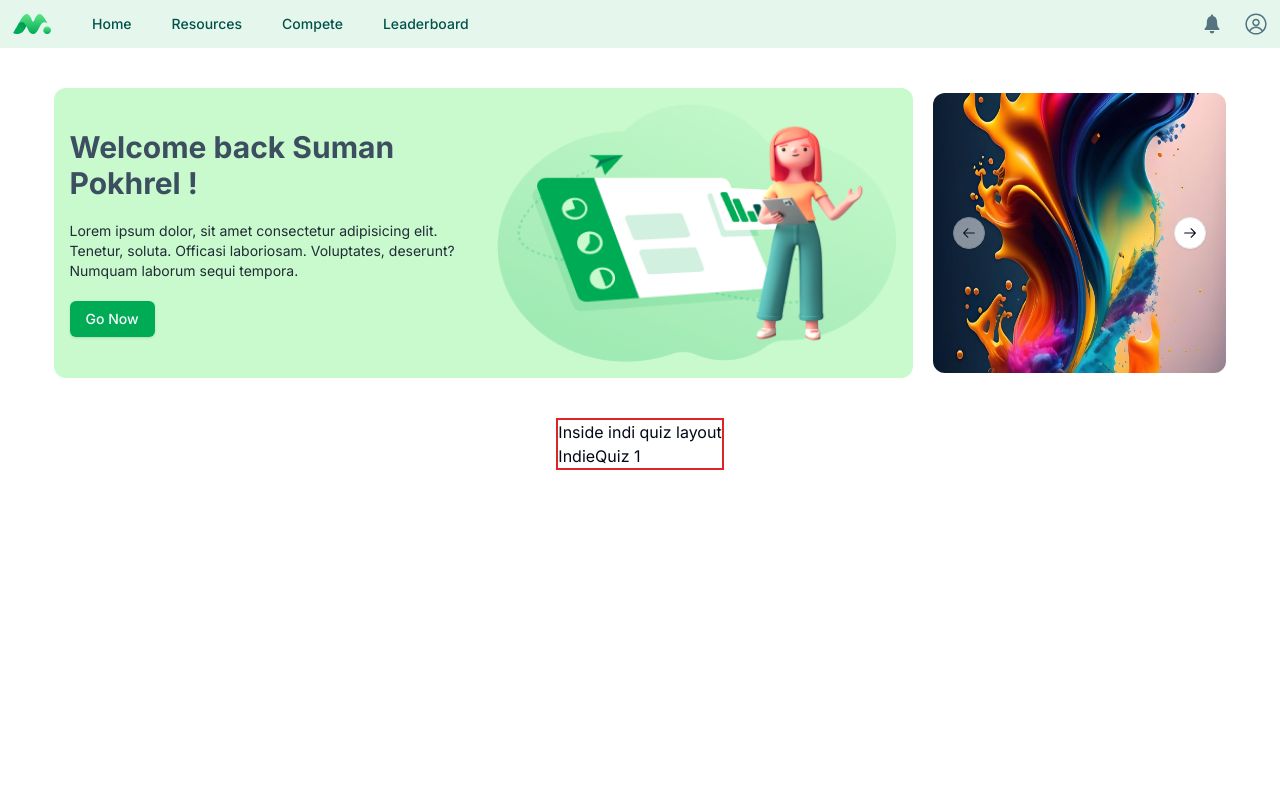
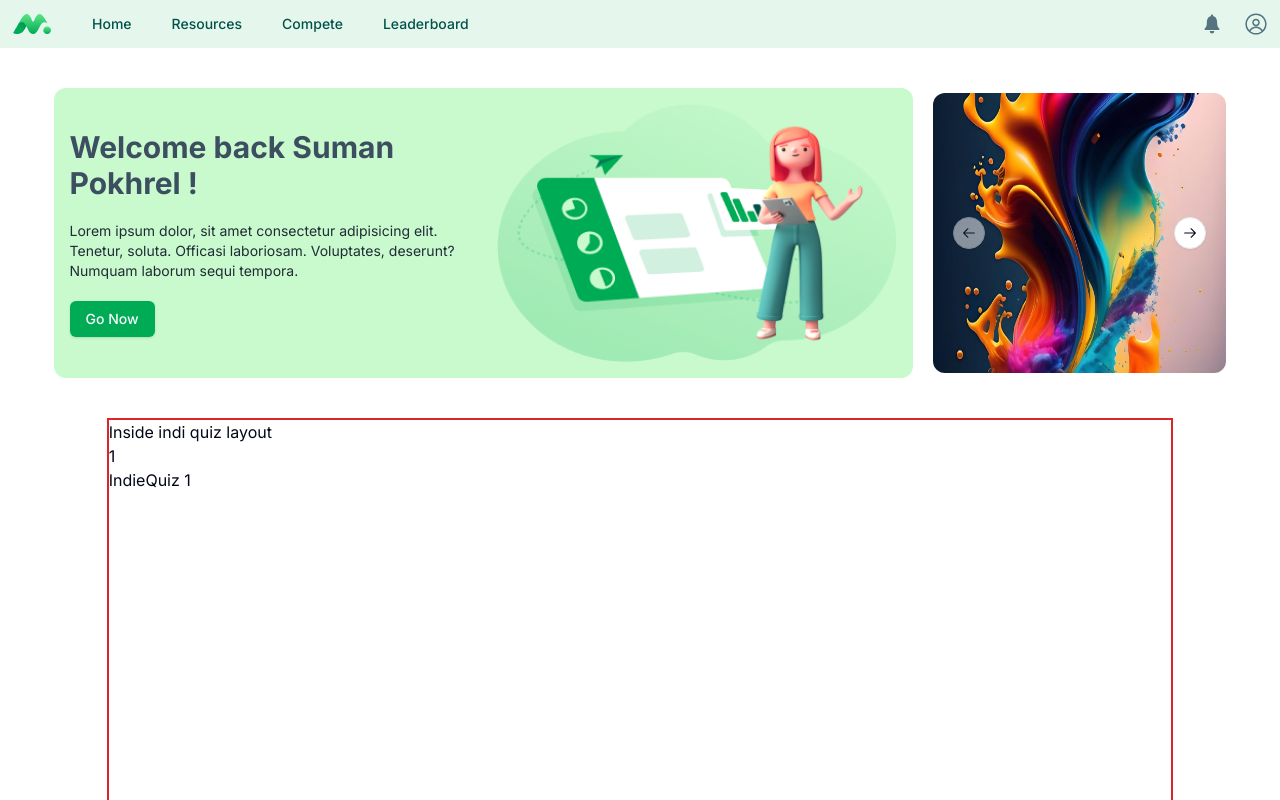
Before and after one commit to Suman196pokhrel/PyroPrep, a Next.js app: page /dashboard/1/1/1 in a window 1280 px wide. Shown: the top 800 px of the page. Built offline with nearby package versions, Linux system fonts and the light colour scheme.

Commit message:
added additional routes in dashboard

```diff
--- a/app/dashboard/[domainId]/[subDomainId]/[quizid]/layout.tsx
+++ b/app/dashboard/[domainId]/[subDomainId]/[quizid]/layout.tsx
@@ -4,15 +4,21 @@ import React from 'react'
 
 type IndiQuizLayoutProps = {
     children: React.ReactNode
+    params: {
+        quizid: string
+    }
+
 }
 
 
 const IndiQuizLayout = ({
-    children
+    children,
+    params,
 }: IndiQuizLayoutProps) => {
     return (
-        <div className='border-2 border-red-600'>
+        <div className='border-2 border-red-600 w-full min-h-screen'>
             <h2>Inside indi quiz layout</h2>
+            <p>{params.quizid}</p>
             <div>
                 {children}
             </div>
--- /dev/null
+++ b/app/dashboard/compete/page.tsx
@@ -0,0 +1,9 @@
+import React from 'react'
+
+const Compete = () => {
+    return (
+        <div>Compete</div>
+    )
+}
+
+export default Compete
--- /dev/null
+++ b/app/dashboard/resources/page.tsx
@@ -0,0 +1,9 @@
+import React from 'react'
+
+const Resources = () => {
+    return (
+        <div>Resources</div>
+    )
+}
+
+export default Resources
```
